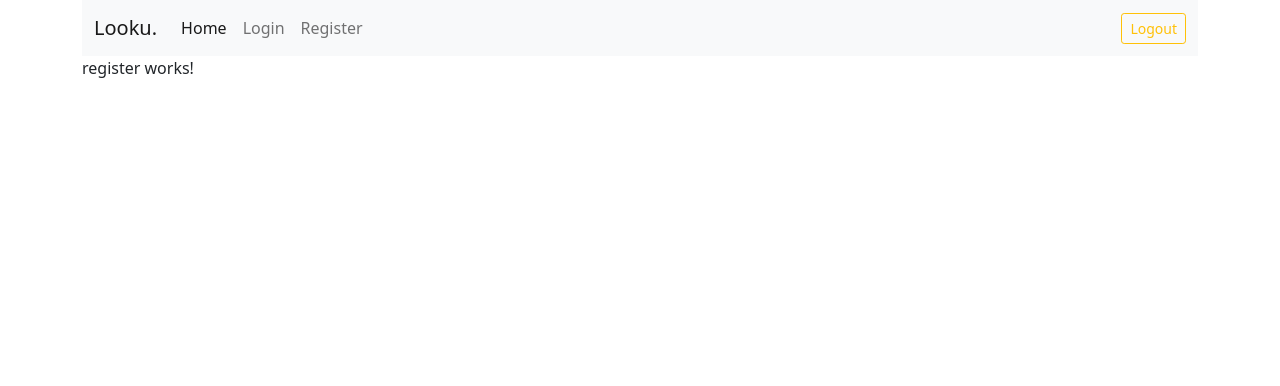
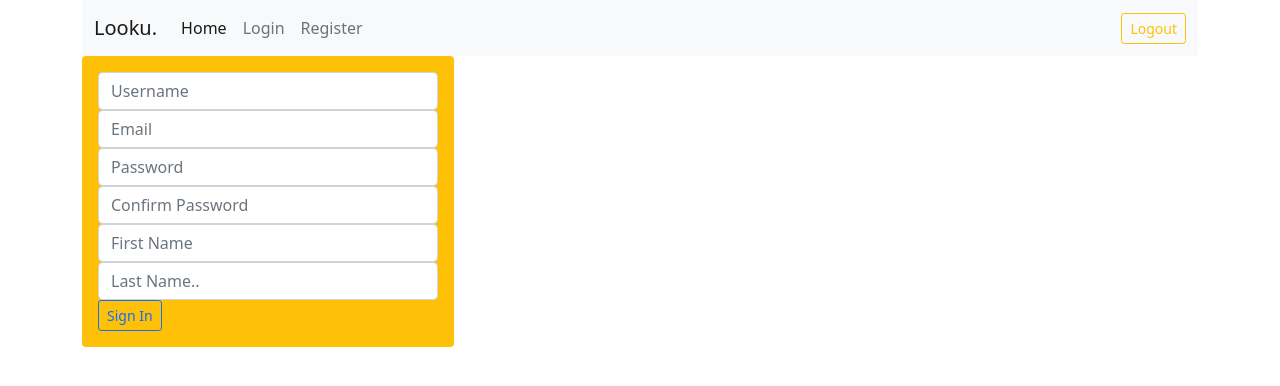
Before and after one commit to Willbeckh/awards-client, an Angular app: page /register in a window 1280 px wide. Shown: the top 386 px of the page. Built offline with nearby package versions, Linux system fonts and the light colour scheme.

Commit message:
update register component

```diff
--- a/src/app/components/register/register.component.html
+++ b/src/app/components/register/register.component.html
@@ -1 +1,57 @@
-<p>register works!</p>
+<div class="col-md-4">
+  <div class="register-form bg-warning p-3 rounded justify-content-center">
+    <form [formGroup]="registerForm" (ngSubmit)="submitForm()" novalidate>
+      <div class="form-group">
+        <input
+          type="text"
+          formControlName="username"
+          placeholder="Username"
+          class="form-control"
+        />
+      </div>
+      <div class="form-group">
+        <input
+          type="email"
+          formControlName="email"
+          placeholder="Email"
+          class="form-control"
+        />
+      </div>
+        <div class="form-group">
+          <input
+            type="password"
+            formControlName="password"
+            placeholder="Password"
+            class="form-control"
+          />
+        </div>
+        <div class="form-group">
+          <input
+            type="password"
+            formControlName="password2"
+            placeholder="Confirm Password"
+            class="form-control"
+          />
+        </div>
+        <div class="form-group">
+          <input
+            type="text"
+            formControlName="first_name"
+            placeholder="First Name"
+            class="form-control"
+          />
+        </div>
+        <div class="form-group">
+          <input
+            type="text"
+            formControlName="last_name"
+            placeholder="Last Name.."
+            class="form-control"
+          />
+        </div>
+      <button type="submit" class="btn btn-outline-primary btn-sm">
+        Sign In
+      </button>
+    </form>
+  </div>
+</div>
--- a/src/app/components/register/register.component.ts
+++ b/src/app/components/register/register.component.ts
@@ -1,15 +1,45 @@
-import { Component, OnInit } from '@angular/core';
+import { ThisReceiver } from '@angular/compiler';
+import { Component, NgZone, OnInit } from '@angular/core';
+import { FormBuilder, FormGroup, Validators } from '@angular/forms';
+import { Router } from '@angular/router';
+import { UserService } from 'src/app/user.service';
 
 @Component({
   selector: 'app-register',
   templateUrl: './register.component.html',
-  styleUrls: ['./register.component.css']
+  styleUrls: ['./register.component.css'],
 })
 export class RegisterComponent implements OnInit {
+  registerForm: FormGroup;
 
-  constructor() { }
+  constructor(
+    public fb: FormBuilder,
+    public userService: UserService,
+    private router: Router,
+    private ngZone: NgZone
+  ) {}
 
   ngOnInit(): void {
+    this.registerUser();
   }
+  // CREATE USER
+  registerUser() {
+    this.registerForm = this.fb.group({
+      username: [''],
+      first_name: [''],
+      last_name: [''],
+      email: [''],
+      password: [''],
+      password2: [''],
+      addDynamicElement: this.fb.array([]),
+    });
+  }
+  // SUBMIT FORM
+  submitForm() {
+    this.userService.registerUser(this.registerForm.value).subscribe((data) => {
+      console.log('user registered', data);
 
+      this.ngZone.run(() => this.router.navigateByUrl('/login'));
+    });
+  }
 }
```
